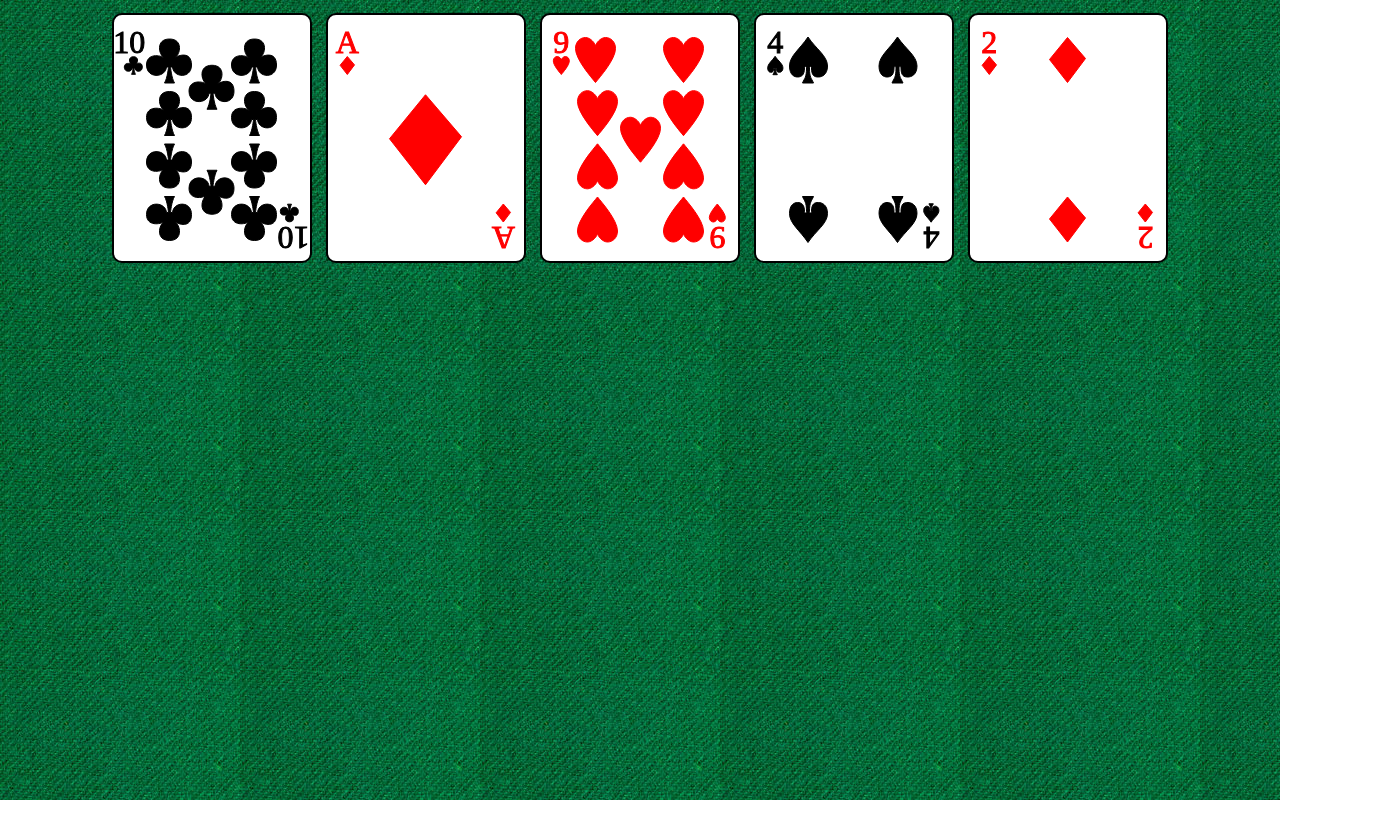
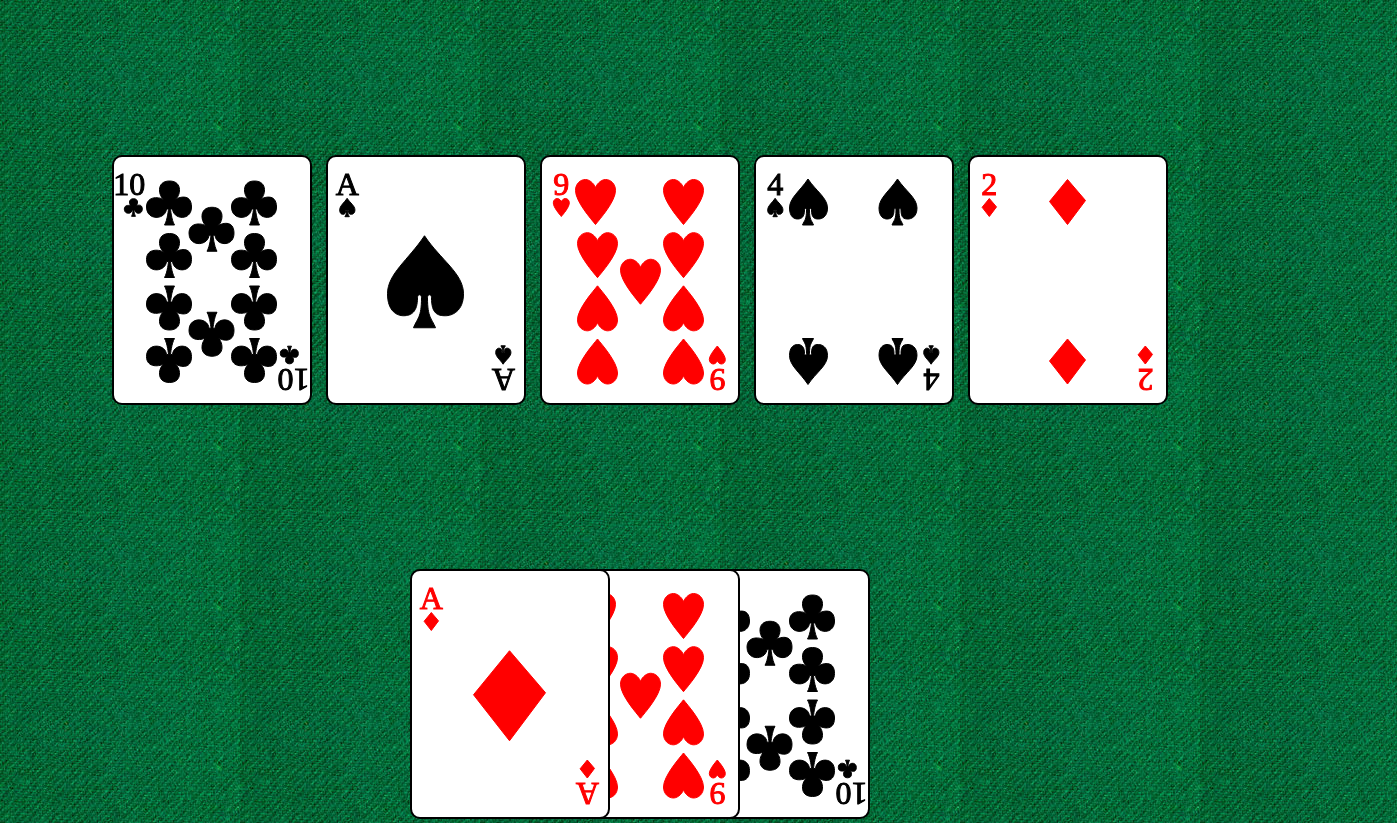
Before and after one commit to lauraalvarezzz1/advance-styling, a website: page 003-detailed-positioning-practice/src/index.html in a window 1280 px wide. Shown: the whole page, 1397 px wide, since content can reach past the window. Before the commit the page ends 800 px from the top, so only its background shows below. Drawn offline with nearby package versions, Linux system fonts and the light colour scheme; files that its build step writes are made by us from their sources; files whose address does not match are found by name.

Commit message:
Positioning cards

```diff
--- a/003-detailed-positioning-practice/src/app/scss/styles.scss
+++ b/003-detailed-positioning-practice/src/app/scss/styles.scss
@@ -1,13 +1,55 @@
 
 body {
 	background-image: url("../assets/img/table-bg.jpg");
+
+	.dealt-cards, .handed-cards {
+		text-align: center;
+		margin-top: 150px;
 	}
 
-.box-set {
-	text-align: center;
+	.handed-cards {
+		position: relative;
 	}
 
-.box {
+	.card {
   		display: inline-block;
   		margin: 5px;
 	}
+
+	.handed-cards .card {
+		position: absolute;
+	}
+
+	.card1 {
+    	z-index: 2;
+    	left: -130px;
+    	right: 130px;
+    	&:hover {
+   			z-index: 1000;
+   			position:relative;
+    		top: -30px;
+    	}
+	}
+
+	.card2 {
+		z-index: 1;
+    	right: 0;
+    	left: 0;
+     	&:hover {
+   			z-index: 1000;
+   			position:relative;
+    		top: -30px;
+    	}
+	}
+
+	.card3 {
+		left: 130px;
+    	right: -130px;
+     	&:hover {
+   			z-index: 3;
+   			position:relative;
+    		top: -30px;
+    	}
+	}
+
+}
--- a/003-detailed-positioning-practice/src/index.html
+++ b/003-detailed-positioning-practice/src/index.html
@@ -27,25 +27,41 @@
     <![endif]-->
 
     <section>
-        <div class="box-set">
-            <figure class="box">
+        <div class="dealt-cards">
+            <figure class="card">
                 <img src="../assets/img/club_10.svg" alt="Club 10">
             </figure>
-            <figure class="box">
-                <img src="../assets/img/diamond_A.svg" alt="Diamond A">
+            <figure class="card">
+                <img src="../assets/img/spade_A.svg" alt="Diamond A">
             </figure>
-            <figure class="box">
+            <figure class="card">
                 <img src="../assets/img/heart_9.svg" alt="Heart 9">
             </figure>
-            <figure class="box">
+            <figure class="card">
                 <img src="../assets/img/spade_4.svg" alt="Spade 4">
             </figure>
-            <figure class="box">
+            <figure class="card">
                 <img src="../assets/img/diamond_2.svg" alt="Diamond 2">
             </figure>
         </div>
 
     </section>
+
+      <section>
+        <div class="handed-cards">
+            <figure class="card card1">
+                <img src="../assets/img/diamond_A.svg" alt="Club 10">
+            </figure>
+            <figure class="card card2">
+                <img src="../assets/img/heart_9.svg" alt="Diamond A">
+            </figure>
+            <figure class="card card3">
+                <img src="../assets/img/club_10.svg" alt="Heart 9">
+            </figure>
+        </div>
+
+    </section>
+
 
     <!-- build:js(src) scripts/vendor.js -->
     <!-- bower:js -->
```
Lines whose indentation alone changed are shown as unchanged.
